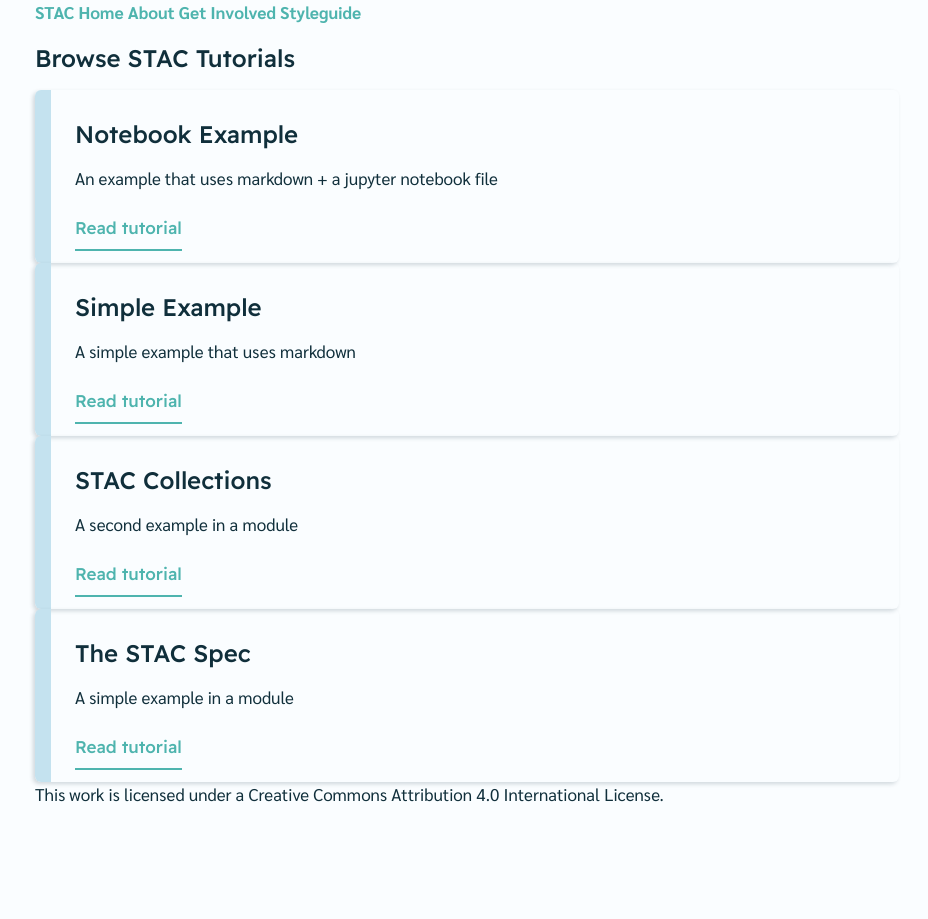
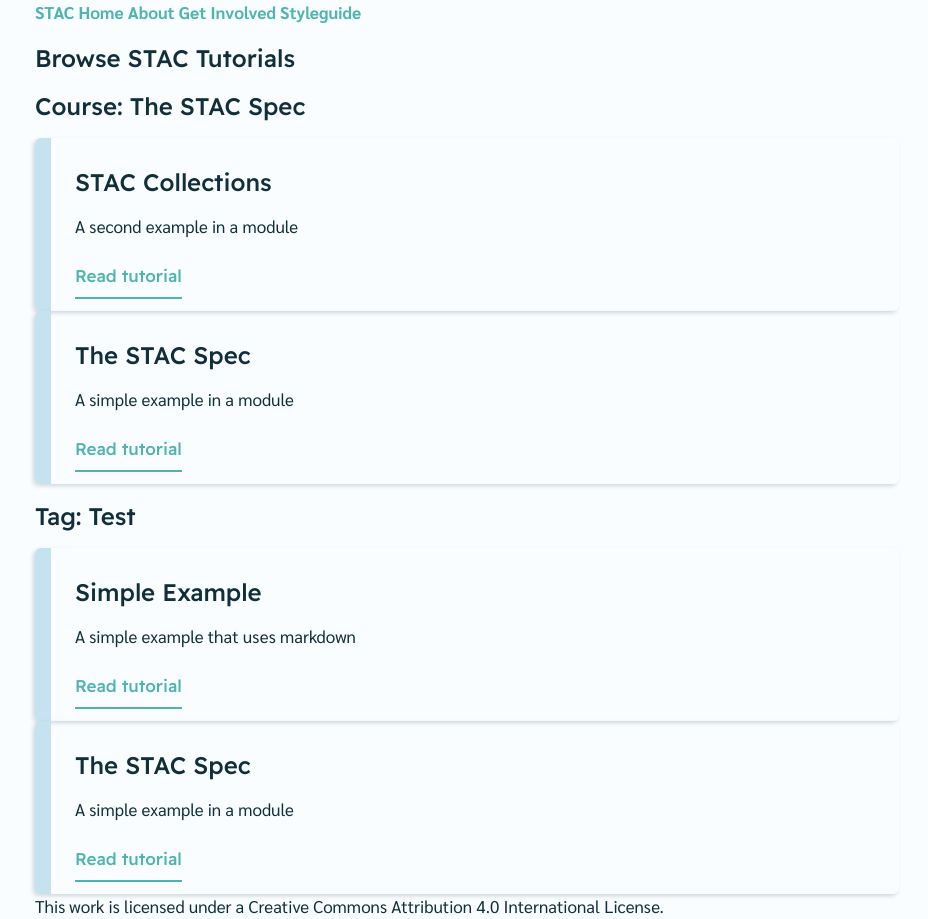
Before and after one commit to radiantearth/stac-site, an Eleventy site: page app/tutorials.liquid in a window 1280 px wide. Shown: the whole page, without its empty margins (173-1101 px from the left). Before the commit the page ends 807 px from the top, so only its background shows below. Built offline with nearby package versions, Linux system fonts and the light colour scheme; Eleventy itself is replaced by a stand-in of ours; files that its build step writes are made by us from their sources.

Commit message:
filtering by course / tag proof of concept

```diff
--- a/app/_includes/tuts.liquid
+++ b/app/_layouts/tuts.liquid
@@ -27,7 +27,7 @@
                   {%- if output.text -%}
                     <pre class="card-light"><code>
                       {%- for text in output.text -%}
-                        > {{ text | log }}
+                        > {{ text }}
                       {%- endfor -%}
                     </pre></code>
                   {%- endif -%}
--- a/app/tutorials.liquid
+++ b/app/tutorials.liquid
@@ -5,8 +5,25 @@ layout: default
 
 <section class="py-5">
     <div class="container">
-    <h2>Browse STAC Tutorials</h2>
-        {%- for tutorial in collections.tutorial -%}
+        <h2>Browse STAC Tutorials</h2>
+
+        <h2>Course: The STAC Spec</h2>
+
+        {% assign tutorialCourse = collections.tutorial | fromCourse: "the-stac-spec" %}
+        {%- for tutorial in tutorialCourse -%}
+            <div class="card callout-blue-light my-3">
+                <h2>{{ tutorial.data.title }}</h2>
+                <p>{{ tutorial.data.description }}</p>
+                <a href="{{ tutorial.data.page.url }}" class="cta-understated mb-4">
+                    Read tutorial
+                </a>
+            </div>
+        {%- endfor -%}
+
+        <h2>Tag: Test</h2>
+
+        {% assign tagCourse = collections.tutorial | fromTag: "test" %}
+        {%- for tutorial in tagCourse -%}
             <div class="card callout-blue-light my-3">
                 <h2>{{ tutorial.data.title }}</h2>
                 <p>{{ tutorial.data.description }}</p>
--- a/app/tutorials/stac-collections.md
+++ b/app/tutorials/stac-collections.md
@@ -2,7 +2,7 @@
 title: STAC Collections
 description: A second example in a module
 author: Stuart Pearman
-tags: ["test"]
+tags: ["STAC Spec"]
 courses: ["the-stac-spec"]
 ---
 
```
Also changed, not shown: .eleventy.js, app/_layouts/default.liquid (renamed from app/_includes/default.liquid), app/_layouts/styleguide.liquid (renamed from app/_includes/styleguide.liquid).
